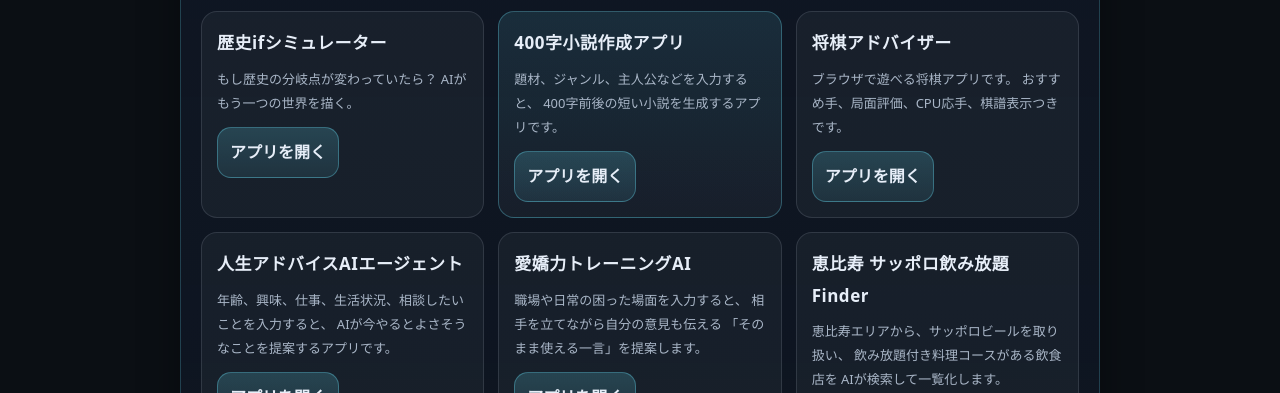
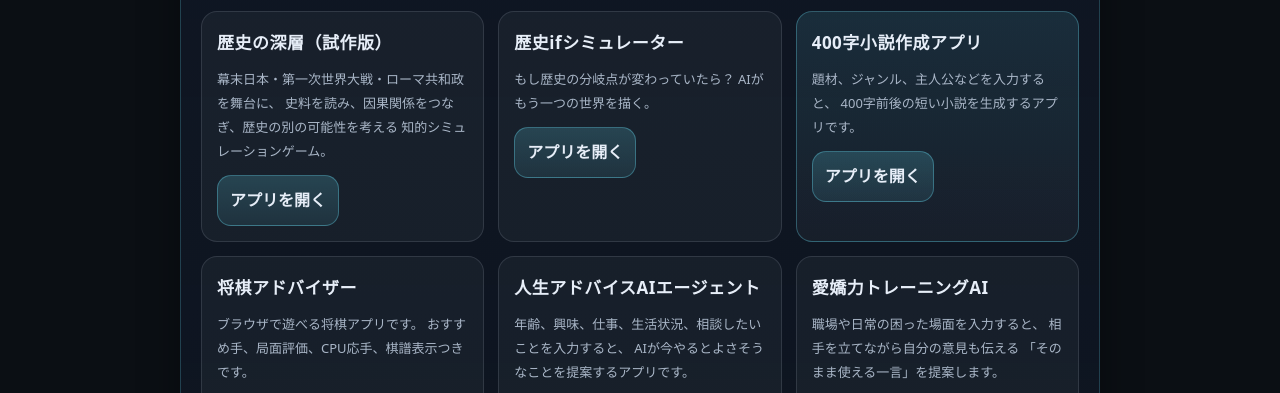
Before and after one commit to yosshi4p/ichimoto-static-site, a plain HTML site: page ai-app-lab.html in a window 1280 px wide. Shown: the part 354-747 px from the top of the page. Drawn offline with Linux system fonts and the light colour scheme.

Commit message:
Add History Depth app card

```diff
--- a/ai-app-lab.html
+++ b/ai-app-lab.html
@@ -41,6 +41,25 @@
       </div>
 
       <div class="app-grid">
+        <article class="app-card">
+          <h3>歴史の深層（試作版）</h3>
+
+          <p>
+            幕末日本・第一次世界大戦・ローマ共和政を舞台に、
+            史料を読み、因果関係をつなぎ、歴史の別の可能性を考える
+            知的シミュレーションゲーム。
+          </p>
+
+          <a
+            class="btn btn-primary"
+            href="https://history-depth.onrender.com/"
+            target="_blank"
+            rel="noopener noreferrer"
+          >
+            アプリを開く
+          </a>
+        </article>
+
       <article class="app-card" id="history-if-simulator">
       <h3>歴史ifシミュレーター</h3>
 
```
Also changed, not shown: tests/ai-app-lab.test.js (+10 -0 lines).
